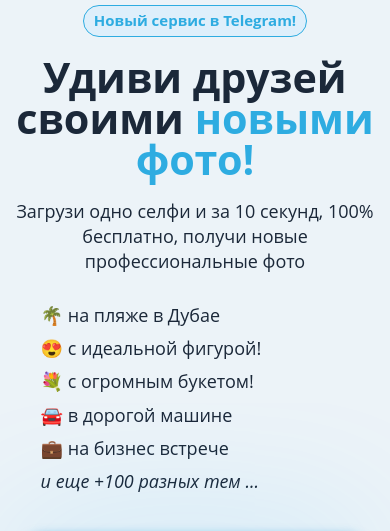
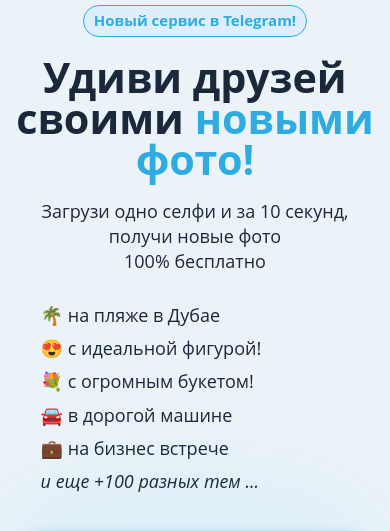
Before and after one commit to webDevT/glamibot, a website: page app/index.html in a window 390 px wide. Shown: the part 106-637 px from the top of the page. Drawn offline with nearby package versions, Linux system fonts and the light colour scheme.

Commit message:
title updates

```diff
--- a/app/index.html
+++ b/app/index.html
@@ -41,9 +41,14 @@
 				</span>
 			</h1>
 
-			<p>
-				Загрузи одно селфи и за 10 секунд, <span>100%</span> бесплатно, <br>
+			<p class="desk">
+				Загрузи одно селфи и за 10 секунд, бесплатно, <br>
 получи новые профессиональные фото
+			</p>
+			<p class="mob">
+				Загрузи одно селфи и за 10 секунд, <br>
+получи новые фото <br>
+100% бесплатно
 			</p>
 
 			<div class="item-list">
--- a/app/sass/_media.sass
+++ b/app/sass/_media.sass
@@ -152,10 +152,12 @@
 	.main-screen
 		p
 			font-size: 18px
-			br
-				display: none
 	.main-screen__image
 		margin-top: 0
+	.mob
+		display: block
+	.desk
+		display: none
 
 
 
@@ -172,6 +174,7 @@
 				display: inline
 	.item-list
 		padding-left: 25px
+
 /* Custom, iPhone Retina */
 @media only screen and (max-width : 320px)
 	/**/
--- a/app/sass/style.sass
+++ b/app/sass/style.sass
@@ -335,5 +335,8 @@ p
         margin-top: 35px
 .main-screen__image
     margin-top: 0
-
+.mob
+    display: none
+.desk
+    display: block
 @import "media"
```
Also changed, not shown: docs/index.html (+7 -2 lines), app/css/style.min.css, docs/css/style.min.css.
